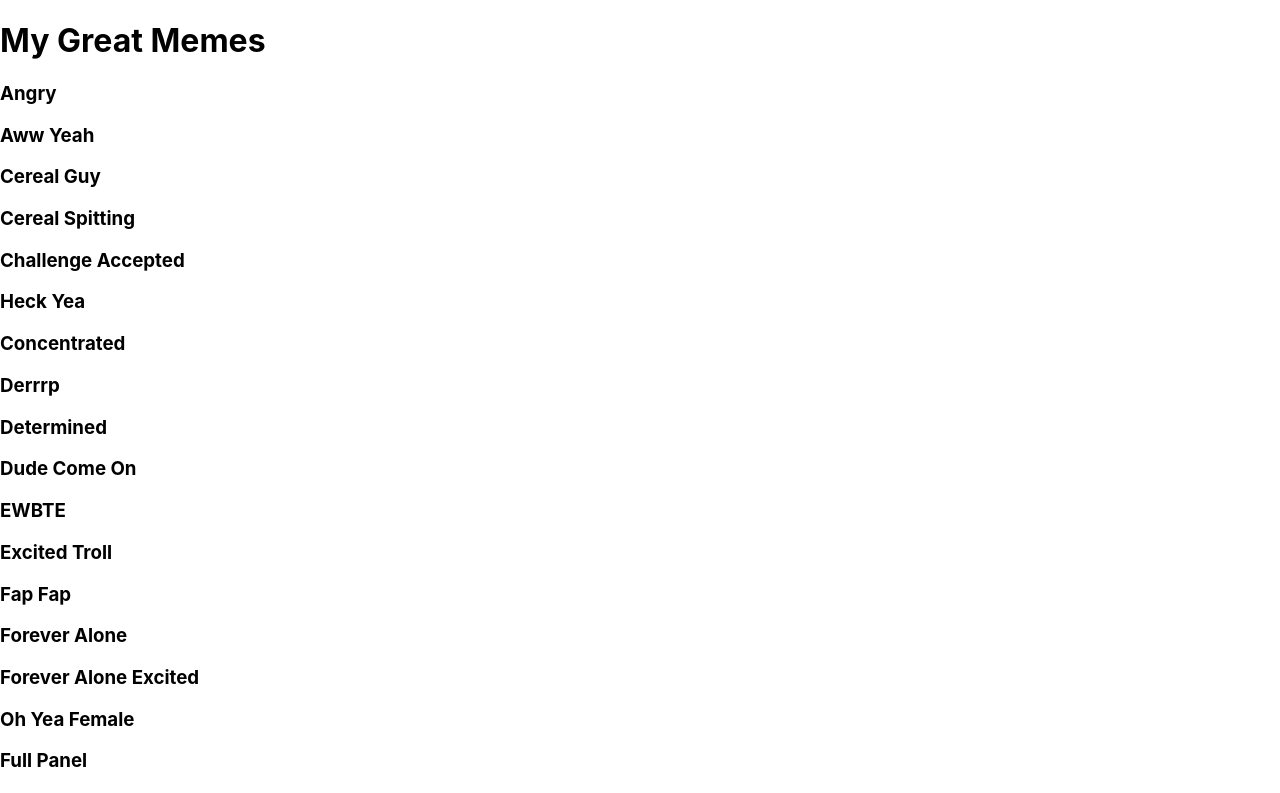
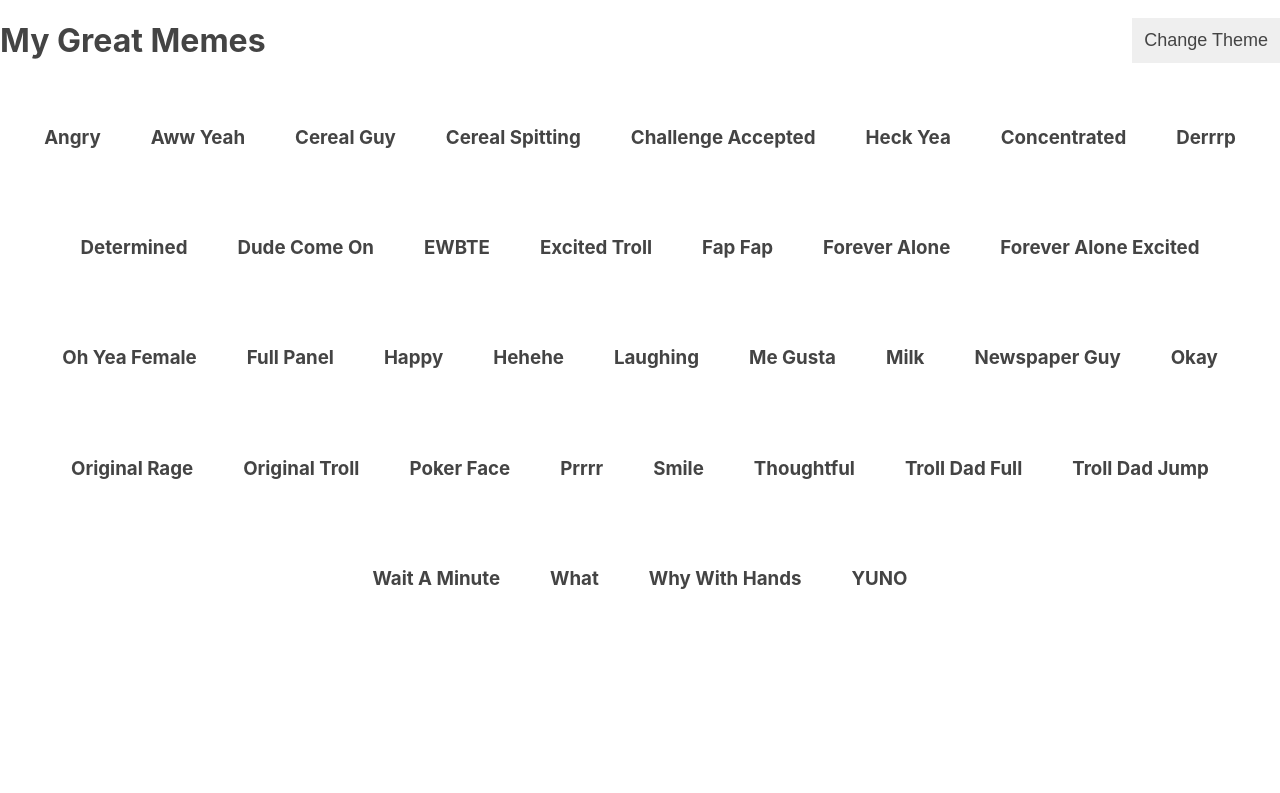
Before and after one commit to sei-curiosity/hw-week08day02-03-lifecycle-events-axios, a React (Create React App) app in the folder lifecycle-axios/: page / in a window 1280 px wide. Shown: the top 793 px of the page. Built offline with nearby package versions, Linux system fonts and the light colour scheme.

Commit message:
finished 3rd section: page theme

```diff
--- a/lifecycle-axios/src/App.js
+++ b/lifecycle-axios/src/App.js
@@ -1,27 +1,47 @@
 import React, { Component } from "react";
 import data from "./data";
 import Meme from "./components/Meme";
+import Navbar from "./components/Navbar";
 
 class App extends Component {
   state = {
-    memes: []
+    memes: [],
+    theme: false,
+    white: ["w-color", "w-body-bgc", "w-input-focus", ""],
+    dark: ["d-color", "d-body-bgc", "d-input-focus", "d-btn-bgc"]
   };
 
   componentDidMount() {
     this.setState({ memes: data });
   }
 
+  onChangeTheme = () => {
+    const { theme } = this.state;
+    this.setState({ theme: !theme });
+  };
+
+  getCurrentTheme = () => {
+    const { theme, white, dark } = this.state;
+    return theme ? { theme: dark, type: theme } : { theme: white, type: theme };
+  };
+
   render() {
+    const { getCurrentTheme, onChangeTheme } = this;
+
     return (
       <div className="App">
-        <h1>My Great Memes</h1>
-        <div className="memes">
+        <Navbar
+          getCurrentTheme={getCurrentTheme}
+          onChangeTheme={onChangeTheme}
+        />
+        <div className="memes flex flex-wrap justify-content-center align-items-center">
           {this.state.memes.map(meme => (
             <Meme
               key={meme.id}
               id={meme.id}
               title={meme.title}
               image={meme.image}
+              getCurrentTheme={getCurrentTheme}
             />
           ))}
         </div>
--- a/lifecycle-axios/src/components/Meme.jsx
+++ b/lifecycle-axios/src/components/Meme.jsx
@@ -16,8 +16,13 @@ class Meme extends Component {
     // check index.css
     const className = this.state.visible ? "visible" : "hidden";
 
+    const { theme } = this.props.getCurrentTheme();
+    const [color] = theme;
+
     return (
-      <div className="meme">
+      <div
+        className={`meme flex flex-column justify-content-center align-items-center m-25 w-card ${color}`}
+      >
         <h3 className="clickable" onClick={this.handleHide}>
           {title}
         </h3>
--- /dev/null
+++ b/lifecycle-axios/src/components/Navbar.jsx
@@ -0,0 +1,18 @@
+import React from "react";
+import Theme from "./Theme";
+
+const Navbar = props => {
+  const { theme } = props.getCurrentTheme();
+  const [color] = theme;
+  return (
+    <div className="flex align-items-center justify-content-between">
+      <h1 className={color}>My Great Memes</h1>
+      <Theme
+        onChangeTheme={props.onChangeTheme}
+        getCurrentTheme={props.getCurrentTheme}
+      />
+    </div>
+  );
+};
+
+export default Navbar;
--- /dev/null
+++ b/lifecycle-axios/src/components/Theme.jsx
@@ -0,0 +1,26 @@
+import React from "react";
+
+let oldTheme = null;
+const Theme = props => {
+  const { theme, type } = props.getCurrentTheme();
+  const [color, background, , btn] = theme;
+
+  document.body.classList.add(background);
+  if (oldTheme) {
+    document.body.classList.remove(oldTheme);
+  }
+
+  oldTheme = background;
+  return (
+    <div>
+      <button
+        className={`clickable ${color} ${type ? background : ""} ${btn}`}
+        onClick={props.onChangeTheme}
+      >
+        Change Theme
+      </button>
+    </div>
+  );
+};
+
+export default Theme;
```
